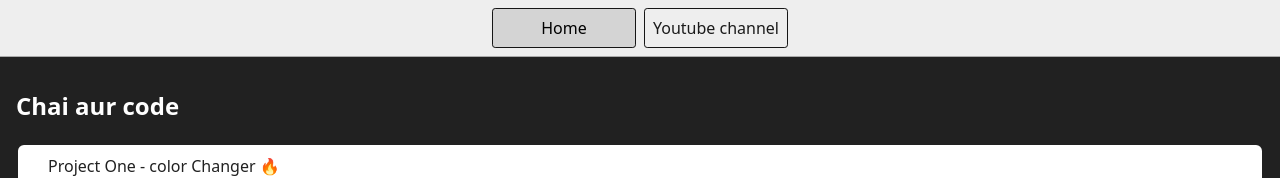
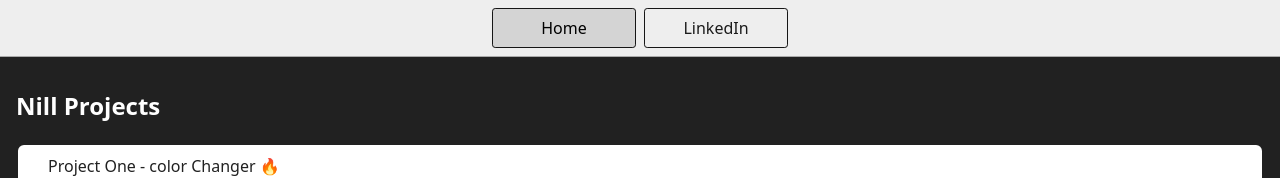
Before and after one commit to nillmishra/dom-project-chaiaurcode, a plain HTML site: page index.html in a window 1280 px wide. Shown: the top 178 px of the page. Drawn offline with Linux system fonts and the light colour scheme.

Commit message:
html file modified

```diff
--- a/index.html
+++ b/index.html
@@ -11,12 +11,12 @@
   <body style="background-color: #212121; color: #fff">
     <nav>
       <a href="/" aria-current="page">Home</a>
-      <a target="_blank" href="https://www.youtube.com/@chaiaurcode"
-        >Youtube channel</a
+      <a target="_blank" href="https://www.linkedin.com/in/nillotpal-mishra-955098248/"
+        >LinkedIn</a
       >
     </nav>
     <main>
-      <h1>Chai aur code</h1>
+      <h1>Nill Projects</h1>
       <div class="projects">
         <a class="project-link" style="" href="./1-colorChanger/index.html"
           >Project One - color Changer 🔥</a
```
